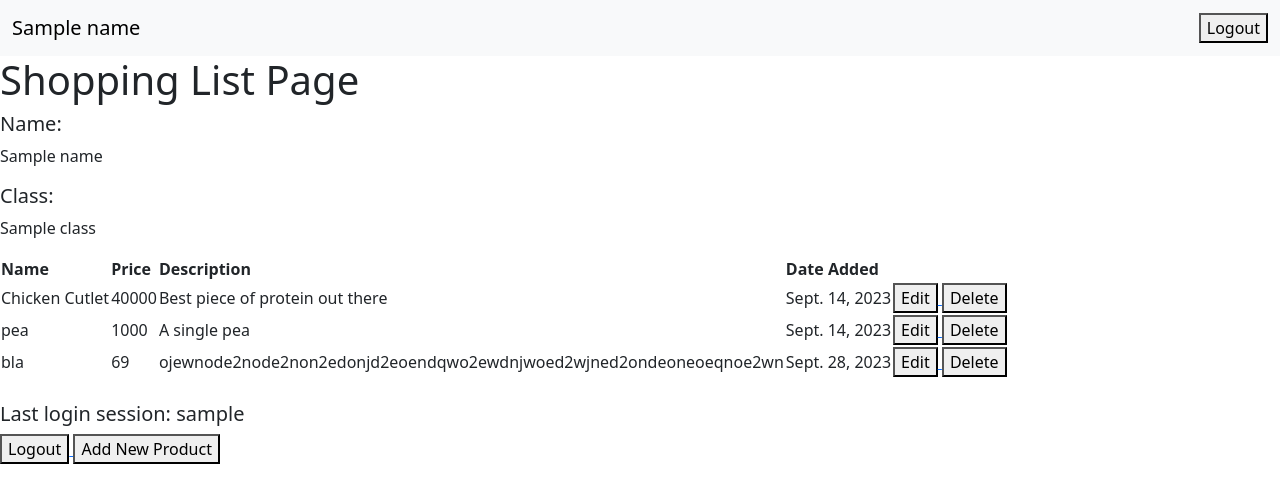
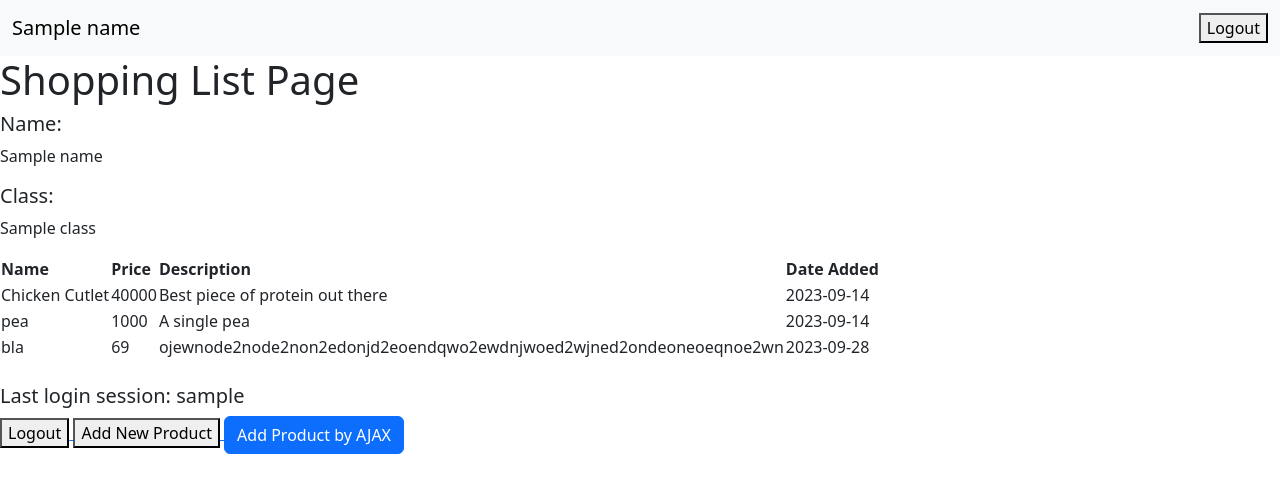
Before and after one commit to Sirered/shopping-list, a Django app: template main/templates/main.html in a window 1280 px wide. Shown: the top 503 px of the page. Run offline with Django 4.2, Linux system fonts and the light colour scheme; data comes from the database, SQL or seed files in the repository; both versions use the stored data as it was after the commit; the template is opened without the code that fills it: values that come from a table or form of the project are taken from there, most other values are stand-ins (such as "Sample title", 1, 10 or a date in 2020); data that the repository does not hold is empty.

Commit message:
Tutorial 5

```diff
--- a/main/templates/main.html
+++ b/main/templates/main.html
@@ -15,37 +15,38 @@
     <h5>Class:</h5>
     <p>{{class}}</p>
 
-    <table>
-        <tr>
-            <th>Name</th>
-            <th>Price</th>
-            <th>Description</th>
-            <th>Date Added</th>
-        </tr>
-
-        {% comment %} Below is how to show the product data {% endcomment %}
-
-        {% for product in products %}
-            <tr>
-                <td>{{product.name}}</td>
-                <td>{{product.price}}</td>
-                <td>{{product.description}}</td>
-                <td>{{product.date_added}}</td>
-                <td>
-                    <a href="{% url 'main:edit_product' product.pk %}">
-                        <button>
-                            Edit
-                        </button>
-                    </a>
-                    <a href="{% url 'main:delete_product' product.pk %}">
-                          <button>
-                              Delete
-                          </button>
-                    </a>
-                </td>
-            </tr>
-        {% endfor %}
-    </table>
+    <table id="product_table"></table>
+    <div class="modal fade" id="exampleModal" tabindex="-1" aria-labelledby="exampleModalLabel" aria-hidden="true">
+        <div class="modal-dialog">
+            <div class="modal-content">
+                <div class="modal-header">
+                    <h1 class="modal-title fs-5" id="exampleModalLabel">Add New Product</h1>
+                    <button type="button" class="btn-close" data-bs-dismiss="modal" aria-label="Close"></button>
+                </div>
+                <div class="modal-body">
+                    <form id="form" onsubmit="return false;">
+                        {% csrf_token %}
+                        <div class="mb-3">
+                            <label for="name" class="col-form-label">Name:</label>
+                            <input type="text" class="form-control" id="name" name="name"></input>
+                        </div>
+                        <div class="mb-3">
+                            <label for="price" class="col-form-label">Price:</label>
+                            <input type="number" class="form-control" id="price" name="price"></input>
+                        </div>
+                        <div class="mb-3">
+                            <label for="description" class="col-form-label">Description:</label>
+                            <textarea class="form-control" id="description" name="description"></textarea>
+                        </div>
+                    </form>
+                </div>
+                <div class="modal-footer">
+                    <button type="button" class="btn btn-secondary" data-bs-dismiss="modal">Close</button>
+                    <button type="button" class="btn btn-primary" id="button_add" data-bs-dismiss="modal">Add Product</button>
+                </div>
+            </div>
+        </div>
+    </div>
 
     <br>
     <h5>Last login session: {{ last_login }}</h5>
@@ -61,4 +62,42 @@
         </button>
     </a>
 
+    <button type="button" class="btn btn-primary" data-bs-toggle="modal" data-bs-target="#exampleModal">Add Product by AJAX</button>
+    <script>
+        async function getProducts() {
+            return fetch("{% url 'main:get_product_json' %}").then((res) => res.json())
+        }
+        async function refreshProducts() {
+            document.getElementById("product_table").innerHTML = ""
+            const products = await getProducts()
+            let htmlString = `<tr>
+                <th>Name</th>
+                <th>Price</th>
+                <th>Description</th>
+                <th>Date Added</th>
+            </tr>`
+            products.forEach((item) => {
+                htmlString += `\n<tr>
+                <td>${item.fields.name}</td>
+                <td>${item.fields.price}</td>
+                <td>${item.fields.description}</td>
+                <td>${item.fields.date_added}</td>
+            </tr>`
+            })
+
+            document.getElementById("product_table").innerHTML = htmlString
+        }
+
+        refreshProducts()
+        function addProduct() {
+            fetch("{% url 'main:add_product_ajax' %}", {
+                method: "POST",
+                body: new FormData(document.querySelector('#form'))
+            }).then(refreshProducts)
+
+            document.getElementById("form").reset()
+            return false
+        }
+        document.getElementById("button_add").onclick = addProduct()
+    </script>
 {% endblock content %}
--- a/main/urls.py
+++ b/main/urls.py
@@ -1,5 +1,5 @@
 from django.urls import path
-from main.views import show_main, create_product, show_xml, show_json, show_json_by_id, show_xml_by_id, register, login_user, logout_user, edit_product, delete_product
+from main.views import show_main, create_product, show_xml, show_json, show_json_by_id, show_xml_by_id, register, login_user, logout_user, edit_product, delete_product, get_product_json, add_product_ajax
 
 app_name = 'main'
 
@@ -15,4 +15,6 @@ urlpatterns = [
     path('register/', register, name='register'),
     path('login/', login_user, name='login'),
     path('logout/', logout_user, name='logout'),
+    path('get-product/', get_product_json, name='get_product_json'),
+    path('create-product-ajax/', add_product_ajax, name='add_product_ajax')
 ]
--- a/main/views.py
+++ b/main/views.py
@@ -1,6 +1,6 @@
 import datetime
 from django.shortcuts import render, redirect
-from django.http import HttpResponseRedirect, HttpResponse
+from django.http import HttpResponseRedirect, HttpResponse, HttpResponseNotFound
 from django.urls import reverse
 from main.forms import ProductForm
 from main.models import Product
@@ -9,7 +9,7 @@ from django.contrib.auth.forms import UserCreationForm
 from django.contrib.auth import authenticate, login, logout
 from django.contrib import messages
 from django.contrib.auth.decorators import login_required
-
+from django.views.decorators.csrf import csrf_exempt
 
 @login_required(login_url='/login')
 def show_main(request):
@@ -101,3 +101,22 @@ def logout_user(request):
     response = HttpResponseRedirect(reverse('main:login'))
     response.delete_cookie('last_login')
     return redirect('main:login')
+
+def get_product_json(request):
+    product_item = Product.objects.all()
+    return HttpResponse(serializers.serialize('json', product_item))
+
+@csrf_exempt
+def add_product_ajax(request):
+    if request.method == 'POST':
+        name = request.POST.get("name")
+        price = request.POST.get("price")
+        description = request.POST.get("description")
+        user = request.user
+
+        new_product = Product(name=name, price=price, description=description, user=user)
+        new_product.save()
+
+        return HttpResponse(b"CREATED", status=201)
+
+    return HttpResponseNotFound()
```
Also changed, not shown: db.sqlite3.
